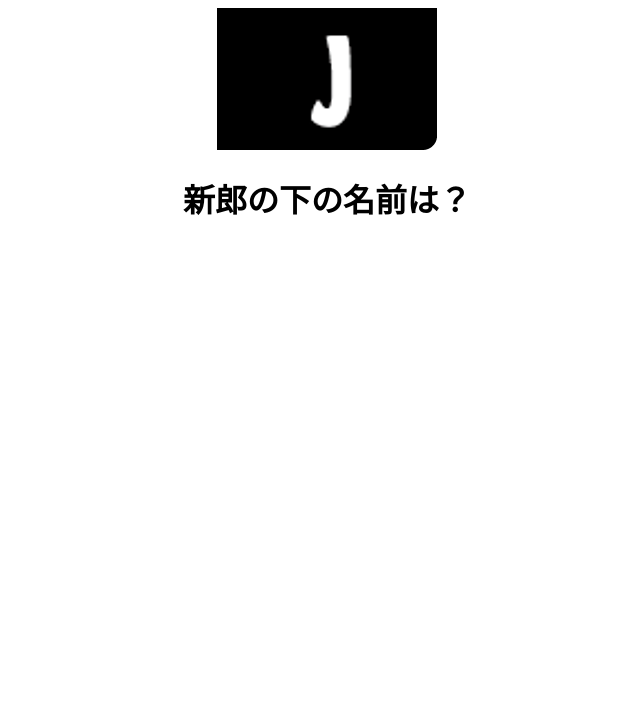
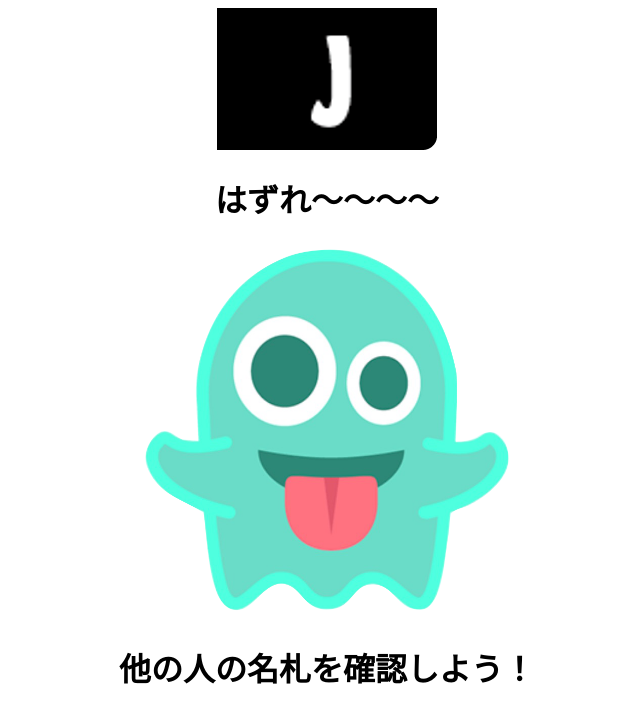
Before and after one commit to YandMwedding/congratulation, a plain HTML site: page index.html in a window 1280 px wide. Shown: the whole page, without its empty margins (313-953 px from the left). Drawn offline with nearby package versions, Linux system fonts and the light colour scheme.

Commit message:
ハズレページを追加

```diff
--- a/css/style.css
+++ b/css/style.css
@@ -24,3 +24,7 @@
 .thxMsg {
     width: 100%;
 }
+
+.ghost {
+    width: 30%
+}
--- a/js/Question.js
+++ b/js/Question.js
@@ -1,15 +1,34 @@
+// あたりか？
+var _isLot = function() {
+    // #other-people: ハズレ
+    // #lucky: アタリ
+    return location.hash === '#lucky';
+}
+
 var Question = function() {};
 Question.prototype.getElements = function() {
-    var elemetns = [];
+    var elements = [];
     // 問題番号
     var $index = $('<img>').attr('src', './images/q_j.png');
-    elemetns.push($index);
+    elements.push($index);
 
     // 問題文
-    var $text = $('<h1>').text('新郎の下の名前は？');
-    elemetns.push($text);
+    if  (_isLot()) {
+        var $title = $('<h1>').text('問題');
+        var $text = $('<h1>').text('新郎の下の名前は？');
+        elements.push($title);
+        elements.push($text);
+    }　else {
+        var $losingMsg = $('<h1>').text('はずれ〜〜〜〜');
+        var $ghostImg = $('<img>').addClass('ghost').attr('src', './images/ghost.png');
+        var $otherMsg = $('<h1>').text('他の人の名札を確認しよう！');
 
-    return elemetns;
+        elements.push($losingMsg);
+        elements.push($ghostImg);
+        elements.push($otherMsg);
+    }
+
+    return elements;
 };
 
 window.Question = Question;
```
Also changed, not shown: images/ghost.png (added).
